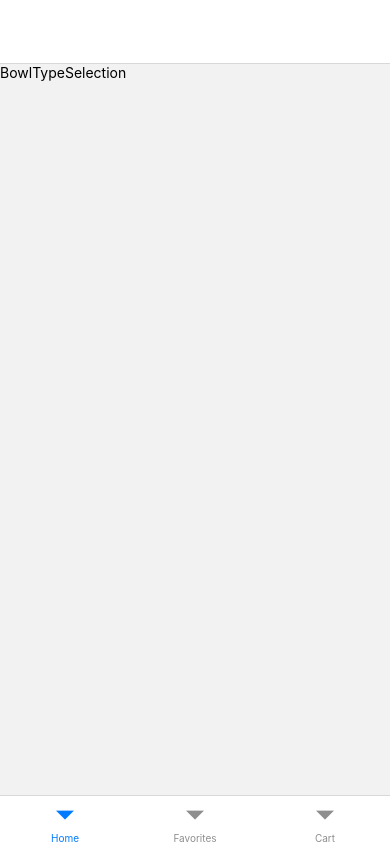
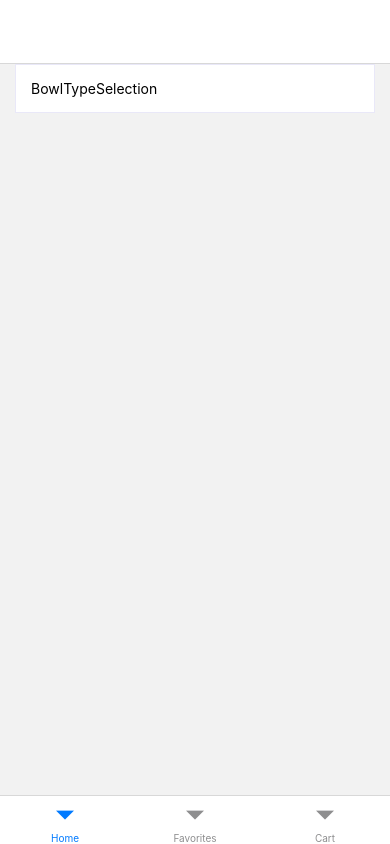
Before and after one commit to alokinnn/stokepoke, a React Native app: screen /Home in a window 390 px wide. Built offline with nearby package versions, Linux system fonts and the light colour scheme.

Commit message:
Add Card container component

```diff
--- /dev/null
+++ b/src/ColorPalette.tsx
@@ -0,0 +1,5 @@
+export const ColorPalette = {
+  gray: "#E9E8F8",
+  blueishWhite: "#E9E8F8",
+  plainWhite: "#FFFFFF",
+};
--- /dev/null
+++ b/src/components/CardContainer.tsx
@@ -0,0 +1,16 @@
+import {View, ViewProps, StyleSheet} from "react-native";
+import {ColorPalette} from "../ColorPalette";
+
+export const CardContainer = (props: ViewProps) => (
+  <View {...props} style={styles.root} />
+);
+
+const styles = StyleSheet.create({
+  root: {
+    borderColor: ColorPalette.gray,
+    borderWidth: 1,
+    padding: 15,
+    marginHorizontal: 15,
+    backgroundColor: ColorPalette.plainWhite,
+  },
+});
--- a/src/screens/BowlTypeSelectionScreen.tsx
+++ b/src/screens/BowlTypeSelectionScreen.tsx
@@ -1,9 +1,12 @@
 import {View, Text} from "react-native";
+import {CardContainer} from "../components/CardContainer";
 
 export const BowlTypeSelectionScreen = () => {
   return (
     <View>
-      <Text>BowlTypeSelection</Text>
+      <CardContainer>
+        <Text>BowlTypeSelection</Text>
+      </CardContainer>
     </View>
   );
 };
```
